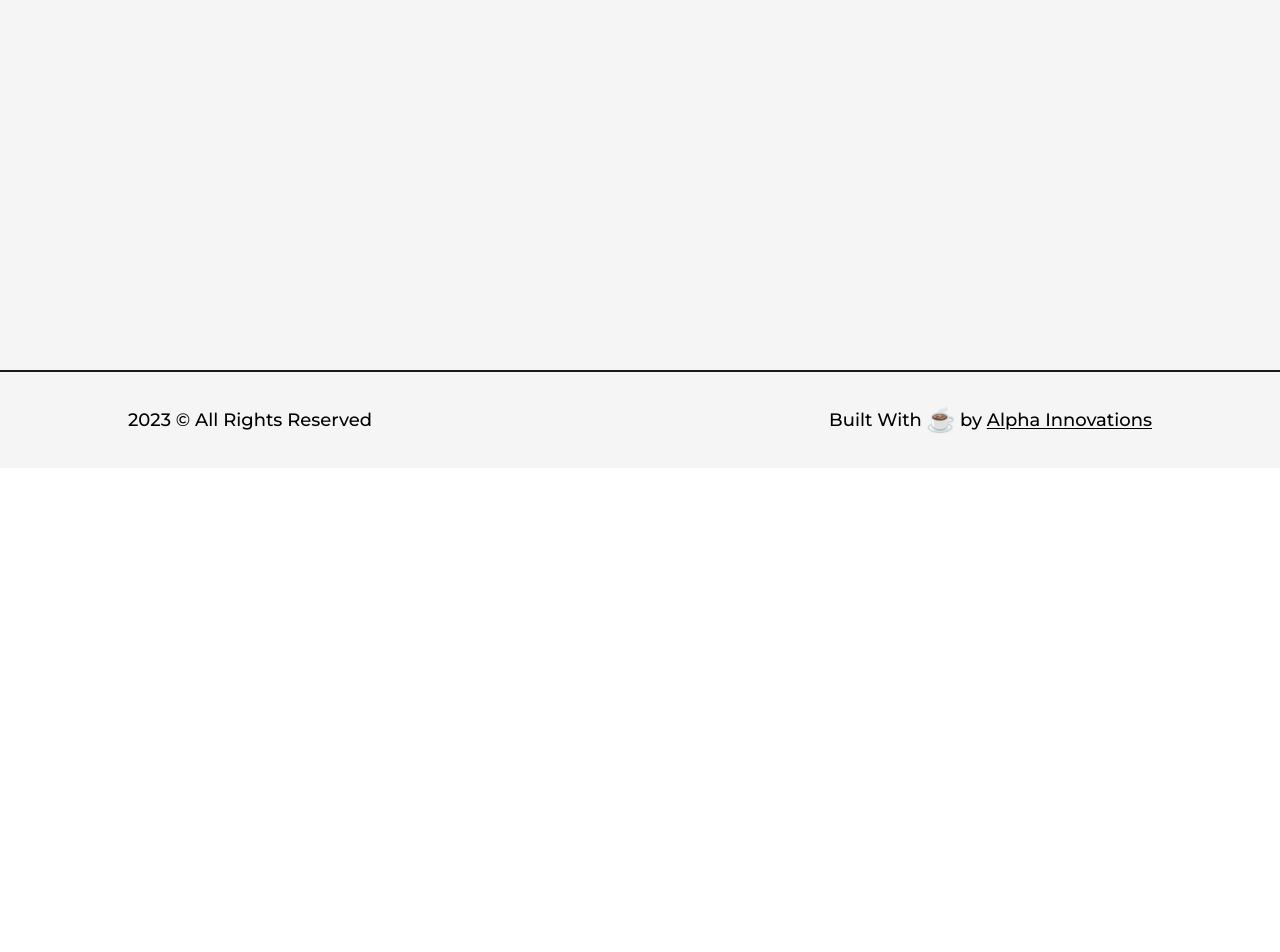
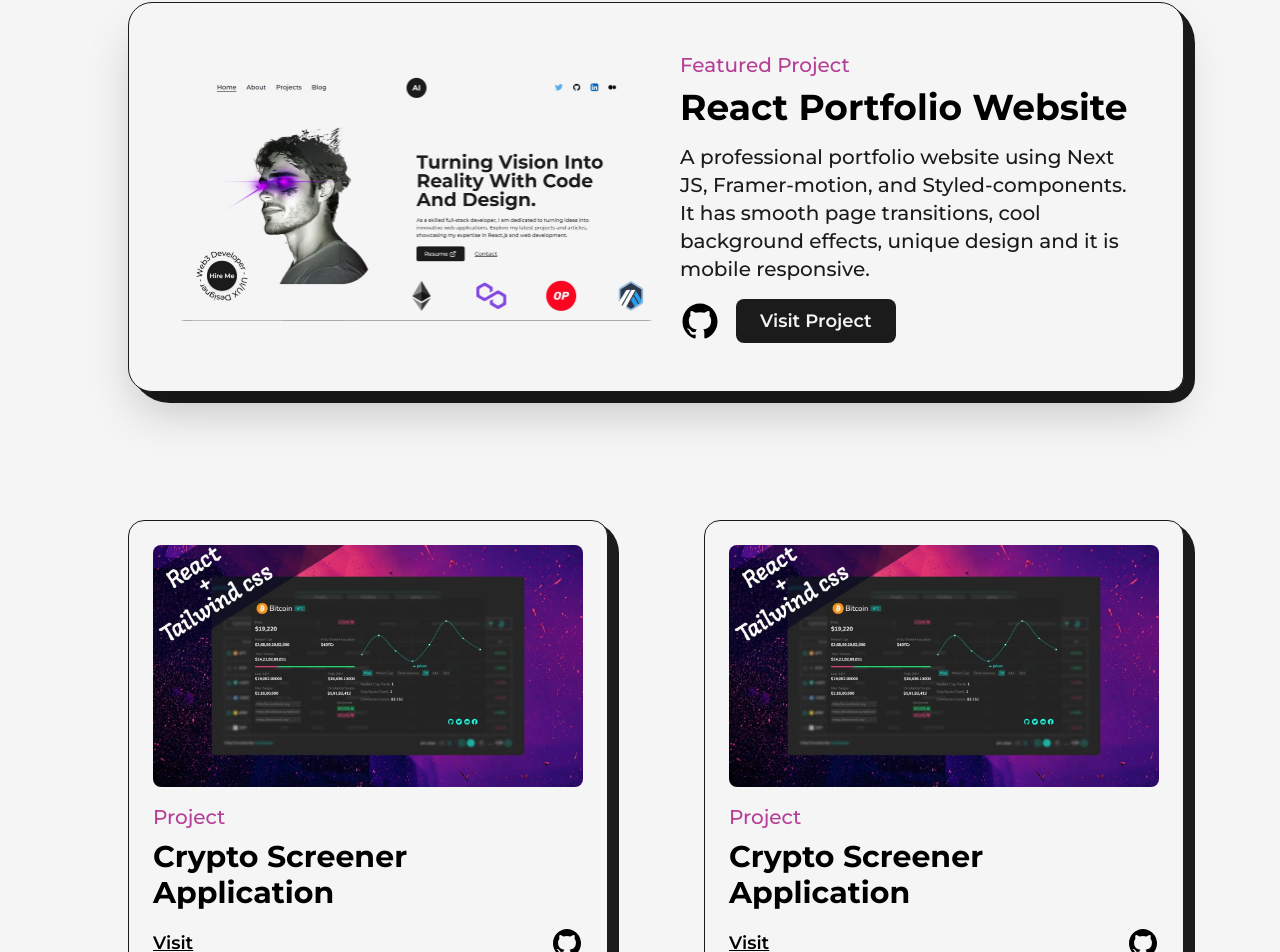
Before and after one commit to Jshanks21/portfolio-site, a Next.js app: page /projects in a window 1280 px wide. Before the commit this address had no page. Shown: the part 522-1474 px from the top of the page. Before the commit the page ends 990 px from the top, so only its background shows below. Built offline with nearby package versions, Linux system fonts and the light colour scheme.

Commit message:
chore: projects page UI complete

```diff
--- /dev/null
+++ b/pages/projects.tsx
@@ -0,0 +1,149 @@
+import React from 'react';
+import Head from 'next/head';
+import Layout from '@/components/Layout';
+import AnimatedText from '@/components/AnimatedText';
+import Link from 'next/link';
+import Image, { StaticImageData } from 'next/image';
+import { GithubIcon } from '@/components/Icons';
+import project1 from '@/public/images/projects/portfolio-homepage.jpg';
+import project2 from '@/public/images/projects/crypto-screener-cover-image.jpg';
+
+type ProjectProps = {
+  type: string;
+  title: string;
+  summary?: string;
+  img: string | StaticImageData;
+  link: string;
+  github: string;
+};
+
+const FeaturedProject = ({ type, title, summary, img, link, github }: ProjectProps) => {
+  return (
+    <article className='relative w-full flex items-center justify-between rounded-3xl border border-solid border-dark bg-light shadow-2xl p-12 rounded-br-2xl'>
+      <div className='absolute top-0 -right-3 -z-10 w-[101%] h-[103%] rounded-[2.5rem] bg-dark rounded-br-3xl' />
+
+      <Link href={link} target='_blank' className='w-1/2 cursor-pointer overflow-hidden rounded-lg'>
+        <Image src={img} alt={title} className='w-full h-auto' />
+      </Link>
+
+      <div className='w-1/2 flex flex-col items-start justify-between pl-6'>
+        <span className='text-primary font-medium text-xl'>{type}</span>
+        <Link href={link} target='_blank' className='hover:underline underline-offset-2'>
+          <h2 className='my-2 w-full text-left text-4xl font-bold'>{title}</h2>
+        </Link>
+        <p className='my-2 font-medium text-dark'>{summary}</p>
+
+        <div className='mt-2 flex items-center'>
+          <Link href={github} target='_blank' className='w-10'><GithubIcon /></Link>
+          <Link href={link} target='_blank' className='ml-4 rounded-lg bg-dark text-light p-2 px-6 text-lg font-semibold'>Visit Project</Link>
+        </div>
+
+      </div>
+    </article>
+  );
+};
+
+const Projects = ({ title, type, img, link, github }: ProjectProps) => {
+  return (
+    <article className='w-full flex flex-col items-center justify-center rounded-2xl border border-solid border-dark bg-light p-6 relative'>
+      <div className='absolute top-0 -right-3 -z-10 w-[102%] h-[103%] rounded-[2rem] bg-dark rounded-br-3xl' />
+      <Link href={link} target='_blank' className='w-full cursor-pointer overflow-hidden rounded-lg'>
+        <Image src={img} alt={title} className='w-full h-auto' />
+      </Link>
+
+      <div className='w-full flex flex-col items-start justify-between mt-4'>
+        <span className='text-primary font-medium text-xl'>{type}</span>
+        <Link href={link} target='_blank' className='hover:underline underline-offset-2'>
+          <h2 className='my-2 w-full text-left text-3xl font-bold'>{title}</h2>
+        </Link>
+
+        <div className='w-full mt-2 flex items-center justify-between'>
+          <Link href={link} target='_blank' className='text-lg font-semibold underline'>Visit</Link>
+          <Link href={github} target='_blank' className='w-8'><GithubIcon /></Link>
+
+        </div>
+
+      </div>
+    </article>
+  );
+};
+
+const projects = () => {
+  return (
+    <>
+      <Head >
+        <title>Alpha Innovations | Projects</title>
+        <meta name="description" content="Alpha Innovations is a software development company that provides software development services to clients." />
+      </Head>
+      <main className='flex w-full flex-col items-center justify-center'>
+        <Layout className='pt-16'>
+          <AnimatedText text='Imagination Trumps Knowledge!' className='mb-16' />
+
+          <div className='grid grid-cols-12 gap-24 gap-y-32'>
+
+            <div className='col-span-12'>
+              <FeaturedProject
+                type='Featured Project'
+                title='React Portfolio Website'
+                summary='A professional portfolio website using Next JS, Framer-motion, and Styled-components. It has smooth page transitions, cool background effects, unique design and it is mobile responsive.'
+                img={project1}
+                link='/'
+                github='https://github.com/Jshanks21/portfolio-site'
+              />
+            </div>
+            <div className='col-span-6'>
+              <Projects
+                type='Project'
+                title='Crypto Screener Application'
+                img={project2}
+                link='/'
+                github='https://github.com/Jshanks21/portfolio-site'
+              />
+            </div>
+            <div className='col-span-6'>
+              <Projects
+                type='Project'
+                title='Crypto Screener Application'
+                img={project2}
+                link='/'
+                github='https://github.com/Jshanks21/portfolio-site'
+              />
+            </div>
+
+            <div className='col-span-12'>
+              <FeaturedProject
+                type='Featured Project'
+                title='React Portfolio Website'
+                summary='A professional portfolio website using Next JS, Framer-motion, and Styled-components. It has smooth page transitions, cool background effects, unique design and it is mobile responsive.'
+                img={project1}
+                link='/'
+                github='https://github.com/Jshanks21/portfolio-site'
+              />
+            </div>
+            <div className='col-span-6'>
+              <Projects
+                type='Project'
+                title='Crypto Screener Application'
+                img={project2}
+                link='/'
+                github='https://github.com/Jshanks21/portfolio-site'
+              />
+            </div>
+            <div className='col-span-6'>
+              <Projects
+                type='Project'
+                title='Crypto Screener Application'
+                img={project2}
+                link='/'
+                github='https://github.com/Jshanks21/portfolio-site'
+              />
+            </div>
+
+          </div>
+        </Layout>
+      </main>
+    </>
+  );
+};
+
+export default projects;
```
Also changed, not shown: public/images/projects/crypto-screener-cover-image.jpg (added), public/images/projects/portfolio-homepage.jpg (added).
